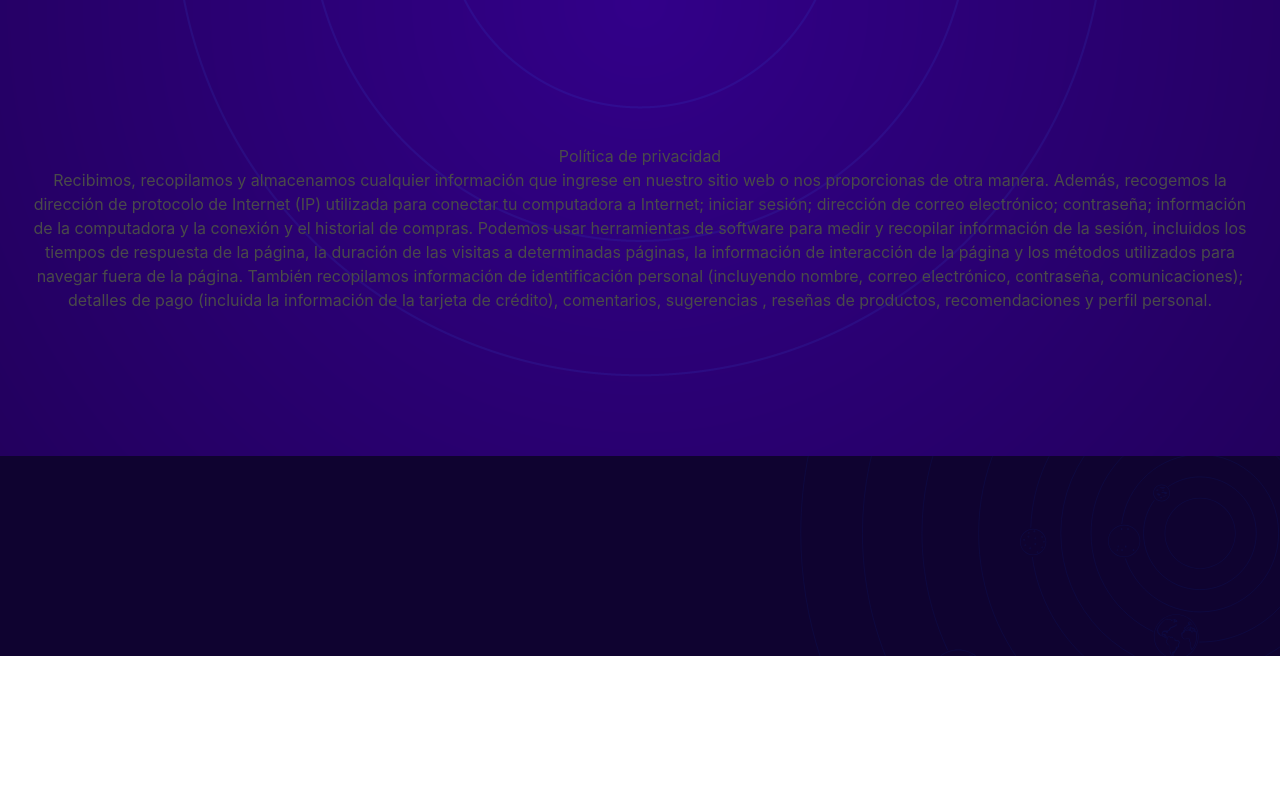
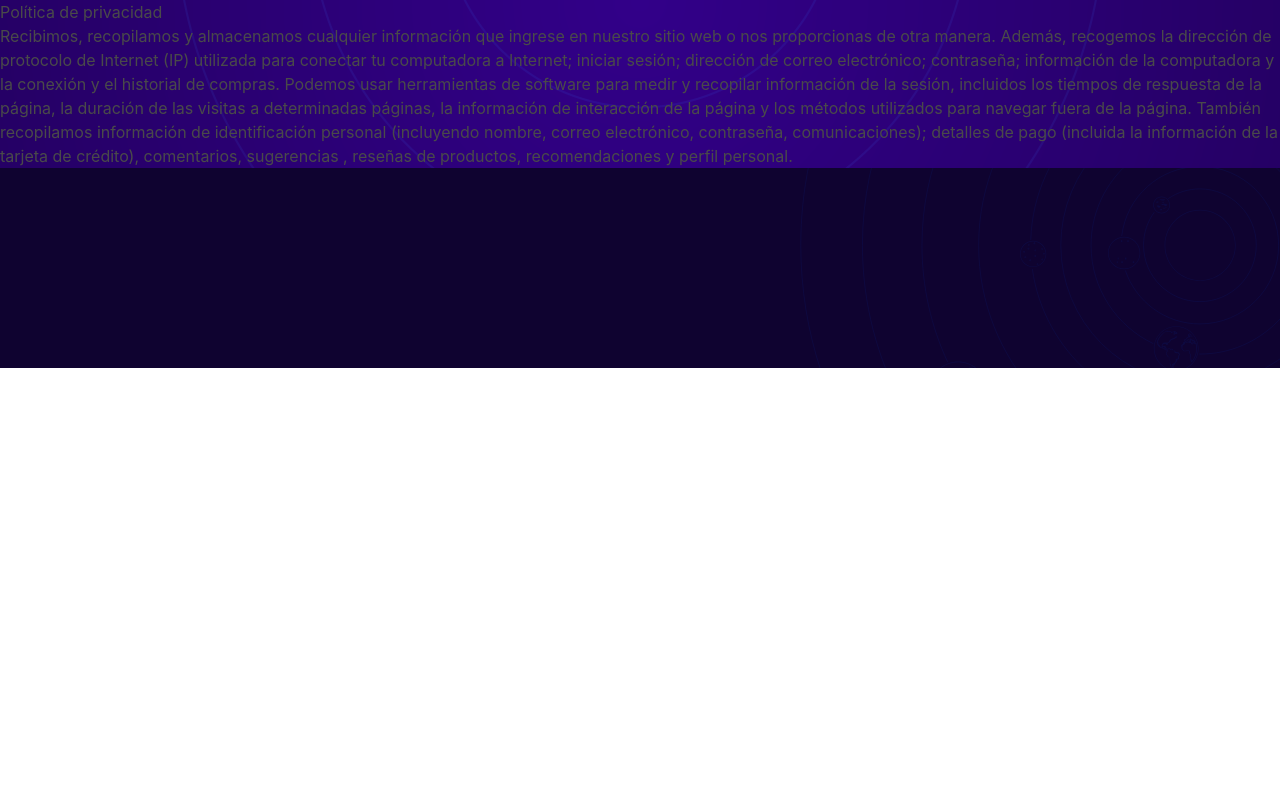
Before and after one commit to freddybotteri/init, a website: page docs/politica_privacidad.html in a window 1280 px wide. Drawn offline with nearby package versions, Linux system fonts and the light colour scheme.

Commit message:
politica de privacidad3

```diff
--- a/docs/politica_privacidad.html
+++ b/docs/politica_privacidad.html
@@ -30,7 +30,7 @@
             <section class="hero is-medium">
 
 
-                <div class="hero-body has-text-centered">
+                <div>
                     <h1>Política de privacidad
                     </h1>
                     <p>Recibimos, recopilamos y almacenamos cualquier información que ingrese en nuestro sitio web o nos proporcionas de otra manera. Además, recogemos la dirección de protocolo de Internet (IP) utilizada para conectar tu computadora a Internet; iniciar sesión; dirección de correo electrónico; contraseña; información de la computadora y la conexión y el historial de compras. Podemos usar herramientas de software para medir y recopilar información de la sesión, incluidos los tiempos de respuesta de la página, la duración de las visitas a determinadas páginas, la información de interacción de la página y los métodos utilizados para navegar fuera de la página. También recopilamos información de identificación personal (incluyendo nombre, correo electrónico, contraseña, comunicaciones); detalles de pago (incluida la información de la tarjeta de crédito), comentarios, sugerencias , reseñas de productos, recomendaciones y perfil personal.</p>
```
